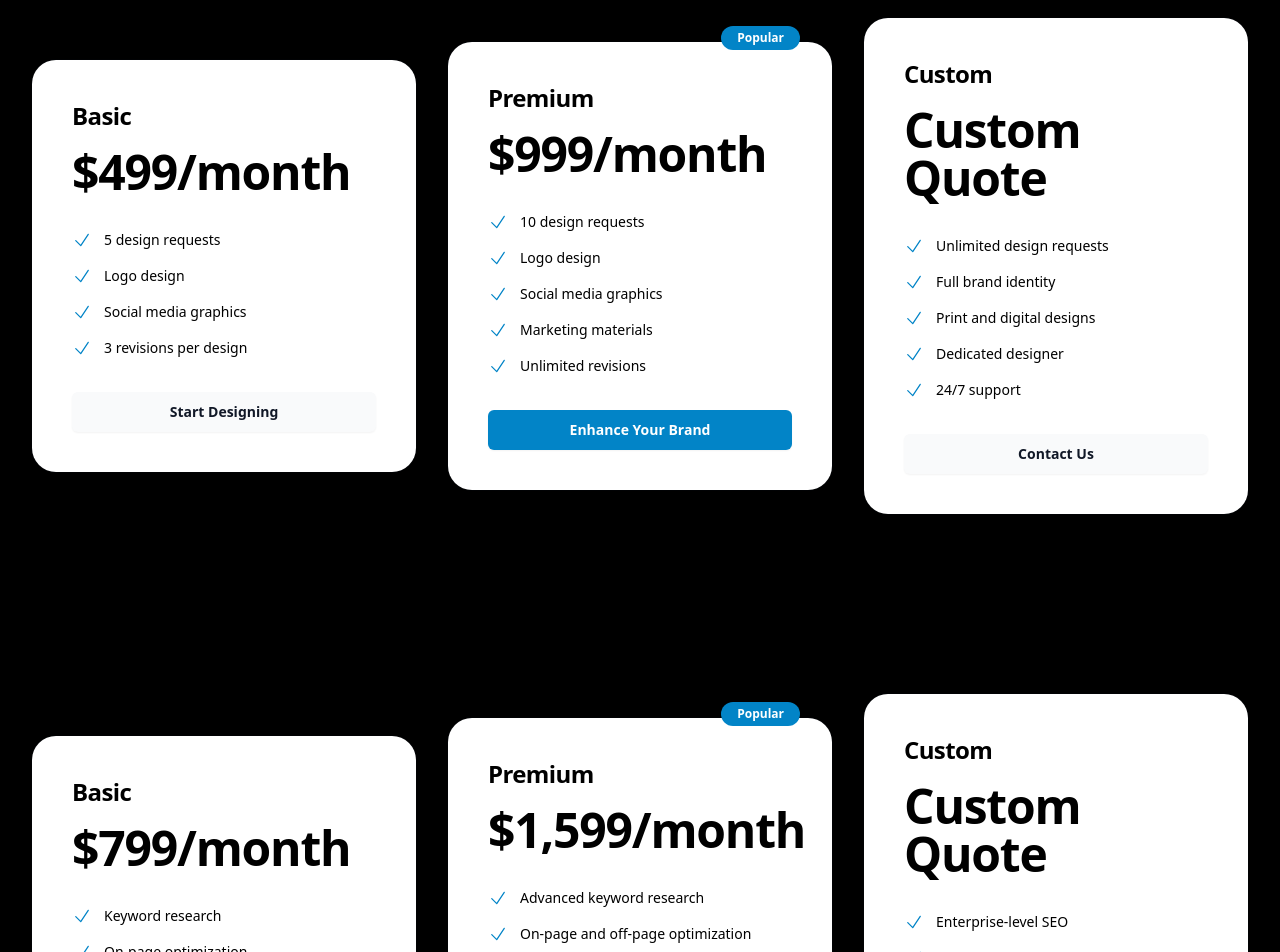
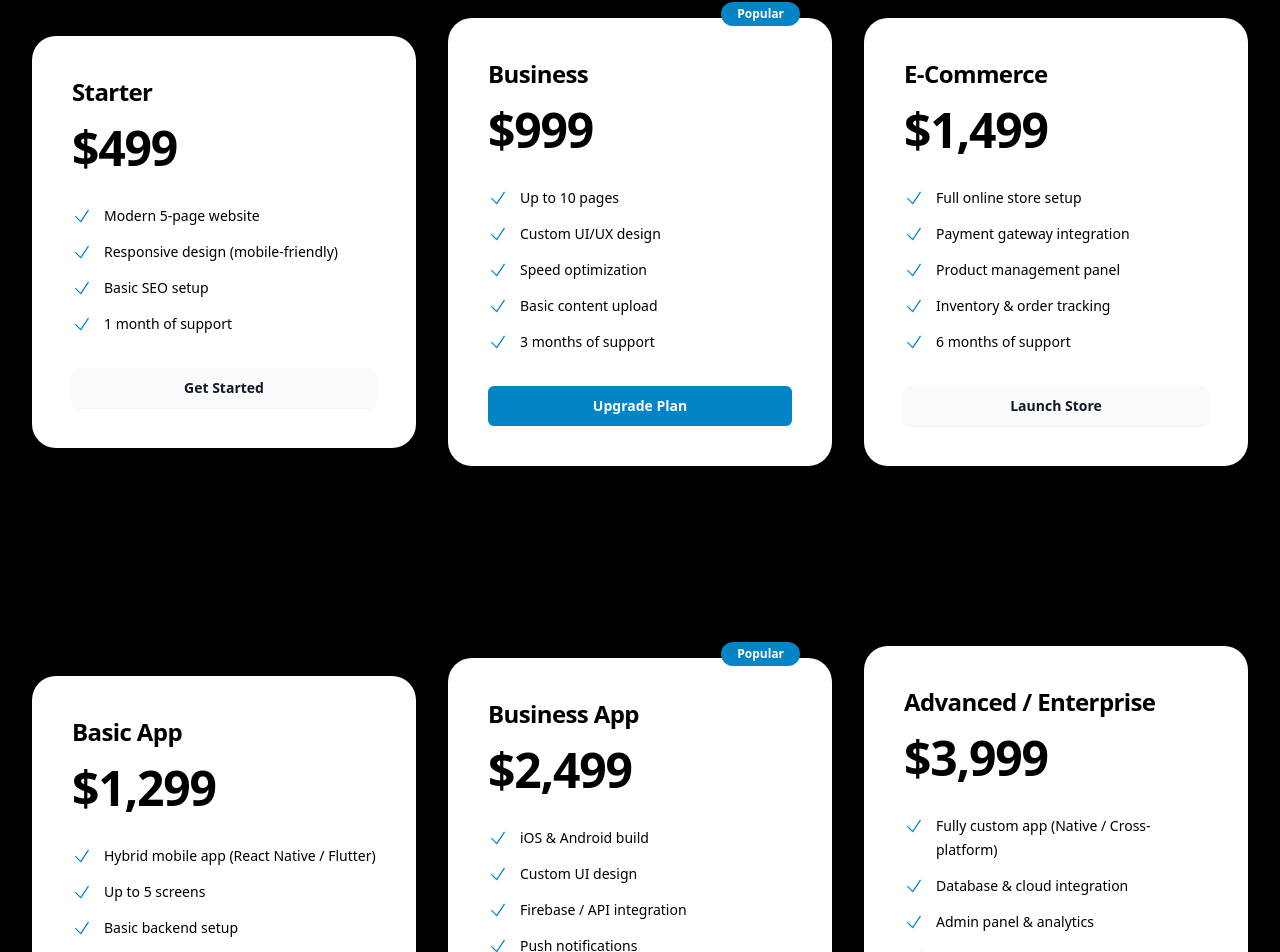
Before and after one commit to Muhammadd-01/NexoVate-Digital, a React (Vite) app: page /packages in a window 1280 px wide. Shown: the part 1166-2118 px from the top of the page. Built offline with nearby package versions, Linux system fonts and the light colour scheme.

Commit message:
Nexovate Digital

```diff
--- a/src/pages/Packages.jsx
+++ b/src/pages/Packages.jsx
@@ -10,13 +10,13 @@ const packageCategories = [
     packages: [
       {
         name: "Basic",
-        price: "$2,999",
+        price: "$1,499",
         features: ["Simple web application", "Up to 5 pages", "Basic functionality", "1 month of support"],
         cta: "Get Started",
       },
       {
         name: "Premium",
-        price: "$7,999",
+        price: "$3,499",
         features: [
           "Advanced web application",
           "Up to 15 pages",
@@ -31,7 +31,7 @@ const packageCategories = [
         name: "Custom",
         price: "Custom Quote",
         features: [
-          "Tailored solution",
+          "Tailored enterprise solution",
           "Unlimited pages",
           "Advanced features",
           "API integrations",
@@ -42,20 +42,102 @@ const packageCategories = [
     ],
   },
   {
+    title: "Website Packages",
+    packages: [
+      {
+        name: "Starter",
+        price: "$499",
+        features: [
+          "Modern 5-page website",
+          "Responsive design (mobile-friendly)",
+          "Basic SEO setup",
+          "1 month of support",
+        ],
+        cta: "Get Started",
+      },
+      {
+        name: "Business",
+        price: "$999",
+        features: [
+          "Up to 10 pages",
+          "Custom UI/UX design",
+          "Speed optimization",
+          "Basic content upload",
+          "3 months of support",
+        ],
+        cta: "Upgrade Plan",
+        popular: true,
+      },
+      {
+        name: "E-Commerce",
+        price: "$1,499",
+        features: [
+          "Full online store setup",
+          "Payment gateway integration",
+          "Product management panel",
+          "Inventory & order tracking",
+          "6 months of support",
+        ],
+        cta: "Launch Store",
+      },
+    ],
+  },
+  {
+    title: "Mobile App Packages (iOS & Android)",
+    packages: [
+      {
+        name: "Basic App",
+        price: "$1,299",
+        features: [
+          "Hybrid mobile app (React Native / Flutter)",
+          "Up to 5 screens",
+          "Basic backend setup",
+          "1 month of support",
+        ],
+        cta: "Get Started",
+      },
+      {
+        name: "Business App",
+        price: "$2,499",
+        features: [
+          "iOS & Android build",
+          "Custom UI design",
+          "Firebase / API integration",
+          "Push notifications",
+          "3 months of support",
+        ],
+        cta: "Build My App",
+        popular: true,
+      },
+      {
+        name: "Advanced / Enterprise",
+        price: "$3,999",
+        features: [
+          "Fully custom app (Native / Cross-platform)",
+          "Database & cloud integration",
+          "Admin panel & analytics",
+          "User authentication & roles",
+          "6 months of premium support",
+        ],
+        cta: "Get a Quote",
+      },
+    ],
+  },
+  {
     title: "Graphic Design",
     packages: [
       {
         name: "Basic",
-        price: "$499/month",
+        price: "$299/month",
         features: ["5 design requests", "Logo design", "Social media graphics", "3 revisions per design"],
         cta: "Start Designing",
       },
       {
         name: "Premium",
-        price: "$999/month",
+        price: "$599/month",
         features: [
           "10 design requests",
-          "Logo design",
+          "Logo + branding",
           "Social media graphics",
           "Marketing materials",
           "Unlimited revisions",
@@ -68,8 +150,8 @@ const packageCategories = [
         price: "Custom Quote",
         features: [
           "Unlimited design requests",
-          "Full brand identity",
-          "Print and digital designs",
+          "Full brand identity suite",
+          "Print & digital designs",
           "Dedicated designer",
           "24/7 support",
         ],
@@ -82,32 +164,32 @@ const packageCategories = [
     packages: [
       {
         name: "Basic",
-        price: "$799/month",
+        price: "$499/month",
         features: ["Keyword research", "On-page optimization", "Monthly reporting", "Local SEO"],
         cta: "Boost Rankings",
       },
       {
         name: "Premium",
-        price: "$1,599/month",
+        price: "$899/month",
         features: [
           "Advanced keyword research",
-          "On-page and off-page optimization",
+          "On + Off-page SEO",
           "Content strategy",
-          "Link building",
+          "Backlink building",
           "Weekly reporting",
         ],
         cta: "Dominate Search",
         popular: true,
       },
       {
-        name: "Custom",
+        name: "Enterprise",
         price: "Custom Quote",
         features: [
-          "Enterprise-level SEO",
           "International SEO",
           "Advanced analytics",
           "Competitor analysis",
           "Dedicated SEO team",
+          "Ongoing optimization",
         ],
         cta: "Contact Us",
       },
@@ -117,33 +199,32 @@ const packageCategories = [
     title: "Digital Marketing",
     packages: [
       {
-        name: "Basic",
-        price: "$1,299/month",
-        features: ["Social media management", "Email marketing", "Basic PPC campaigns", "Monthly reporting"],
+        name: "Starter",
+        price: "$699/month",
+        features: ["Social media management", "Email marketing", "Basic PPC", "Monthly report"],
         cta: "Start Marketing",
       },
       {
-        name: "Premium",
-        price: "$2,499/month",
+        name: "Growth",
+        price: "$1,299/month",
         features: [
-          "Social media management",
-          "Email marketing",
-          "Advanced PPC campaigns",
-          "Content marketing",
+          "Multi-platform ads",
+          "Email automation",
           "Influencer outreach",
+          "Content creation",
+          "Weekly insights",
         ],
         cta: "Grow Your Reach",
         popular: true,
       },
       {
-        name: "Custom",
+        name: "Pro / Custom",
         price: "Custom Quote",
         features: [
-          "Full-service digital marketing",
-          "Multi-channel campaigns",
-          "Marketing automation",
+          "Full-service marketing strategy",
           "Conversion rate optimization",
-          "Dedicated marketing team",
+          "Analytics dashboard",
+          "Dedicated marketing expert",
         ],
         cta: "Contact Us",
       },
@@ -157,12 +238,14 @@ export default function Packages() {
       <div className="absolute inset-0">
         <ParticleBackground />
       </div>
+
       <div className="relative z-10">
         <SEO
           title="Packages"
-          description="Explore our range of software solution packages tailored to your business needs."
-          keywords="software packages, business solutions, pricing plans"
+          description="Explore Nexovate’s affordable software, website, and app development packages designed to help your business grow."
+          keywords="web development, mobile apps, SEO, branding, software packages"
         />
+
         <div className="text-gray-900 dark:text-white py-24 sm:py-32">
           <div className="mx-auto max-w-7xl px-6 lg:px-8">
             <div className="mx-auto max-w-2xl sm:text-center">
@@ -170,10 +253,11 @@ export default function Packages() {
                 Our Service Packages
               </h2>
               <p className="mt-6 text-lg leading-8 text-gray-600 dark:text-gray-300">
-                Choose the right package for your business needs. We offer a range of services to help you grow and
-                succeed.
+                High-quality digital solutions at realistic prices. Choose what fits your vision — from websites to
+                apps, branding to SEO.
               </p>
             </div>
+
             {packageCategories.map((category, categoryIndex) => (
               <FadeInWhenVisible key={category.title}>
                 <div className="mt-24">
@@ -213,7 +297,7 @@ export default function Packages() {
                         <motion.a
                           whileHover={{ scale: 1.05 }}
                           whileTap={{ scale: 0.95 }}
-                          href="#"
+                          href="/contact"
                           className={`mt-8 block w-full rounded-md px-3.5 py-2 text-center text-sm font-semibold leading-6 shadow-sm focus-visible:outline focus-visible:outline-2 focus-visible:outline-offset-2 ${
                             pkg.popular
                               ? "bg-nexovate-blue-600 text-white hover:bg-nexovate-blue-500 focus-visible:outline-nexovate-blue-600"
@@ -242,8 +326,8 @@ export default function Packages() {
                 >
                   <h3 className="text-xl font-semibold mb-4 text-black dark:text-white">Expertise</h3>
                   <p className="text-black dark:text-white">
-                    Our team of skilled professionals brings years of experience and cutting-edge knowledge to every
-                    project.
+                    Our experienced developers, designers, and marketers deliver professional quality at budget-friendly
+                    rates.
                   </p>
                 </motion.div>
                 <motion.div
@@ -254,7 +338,7 @@ export default function Packages() {
                 >
                   <h3 className="text-xl font-semibold mb-4 text-black dark:text-white">Customization</h3>
                   <p className="text-black dark:text-white">
-                    We tailor our solutions to fit your unique business needs, ensuring maximum impact and efficiency.
+                    Every project is uniquely tailored — from web apps to mobile experiences — for your business goals.
                   </p>
                 </motion.div>
                 <motion.div
@@ -265,8 +349,7 @@ export default function Packages() {
                 >
                   <h3 className="text-xl font-semibold mb-4 text-black dark:text-white">Support</h3>
                   <p className="text-black dark:text-white">
-                    We provide ongoing support and maintenance to ensure your digital solutions continue to perform at
-                    their best.
+                    Our post-launch support ensures your website or app keeps running smoothly — long after delivery.
                   </p>
                 </motion.div>
               </div>
--- a/src/pages/Team.jsx
+++ b/src/pages/Team.jsx
@@ -9,6 +9,7 @@ const teamMembers = [
     image:
       "https://images.unsplash.com/photo-1500648767791-00dcc994a43e?ixlib=rb-4.0.3&auto=format&fit=crop&w=300&h=300&q=80",
     description: "John has over 20 years of experience in software development and business leadership.",
+    portfolio: "https://example.com/john-portfolio",
   },
   {
     name: "Jane Smith",
@@ -16,6 +17,7 @@ const teamMembers = [
     image:
       "https://images.unsplash.com/photo-1494790108377-be9c29b29330?ixlib=rb-4.0.3&auto=format&fit=crop&w=300&h=300&q=80",
     description: "Jane is a tech visionary with a passion for innovative solutions and emerging technologies.",
+    portfolio: "https://example.com/jane-portfolio",
   },
   {
     name: "Mike Johnson",
@@ -23,6 +25,7 @@ const teamMembers = [
     image:
       "https://images.unsplash.com/photo-1519345182560-3f2917c472ef?ixlib=rb-4.0.3&auto=format&fit=crop&w=300&h=300&q=80",
     description: "Mike brings a wealth of experience in full-stack development and software architecture.",
+    portfolio: "https://example.com/mike-portfolio",
   },
   {
     name: "Sarah Lee",
@@ -30,6 +33,7 @@ const teamMembers = [
     image:
       "https://images.unsplash.com/photo-1438761681033-6461ffad8d80?ixlib=rb-4.0.3&auto=format&fit=crop&w=300&h=300&q=80",
     description: "Sarah is passionate about creating intuitive and beautiful user experiences.",
+    portfolio: "https://example.com/sarah-portfolio",
   },
 ]
 
@@ -73,6 +77,20 @@ export default function Team() {
                     <h3 className="text-lg font-semibold text-gray-900 dark:text-white">{member.name}</h3>
                     <p className="text-sm text-nexovate-blue-600 dark:text-nexovate-blue-400">{member.role}</p>
                     <p className="mt-4 text-sm text-gray-600 dark:text-gray-300 text-center">{member.description}</p>
+
+                    {/* ✅ Added Portfolio Button */}
+                    <motion.a
+                      href={member.portfolio}
+                      target="_blank"
+                      rel="noopener noreferrer"
+                      whileHover={{ scale: 1.05 }}
+                      whileTap={{ scale: 0.97 }}
+                      className="mt-5 inline-block rounded-full px-4 py-2 text-sm font-medium transition
+                                 bg-nexovate-blue-600 text-white hover:bg-nexovate-blue-700
+                                 dark:bg-nexovate-blue-500 dark:hover:bg-nexovate-blue-400 shadow-md"
+                    >
+                      View Portfolio
+                    </motion.a>
                   </motion.div>
                 ))}
               </div>
```
